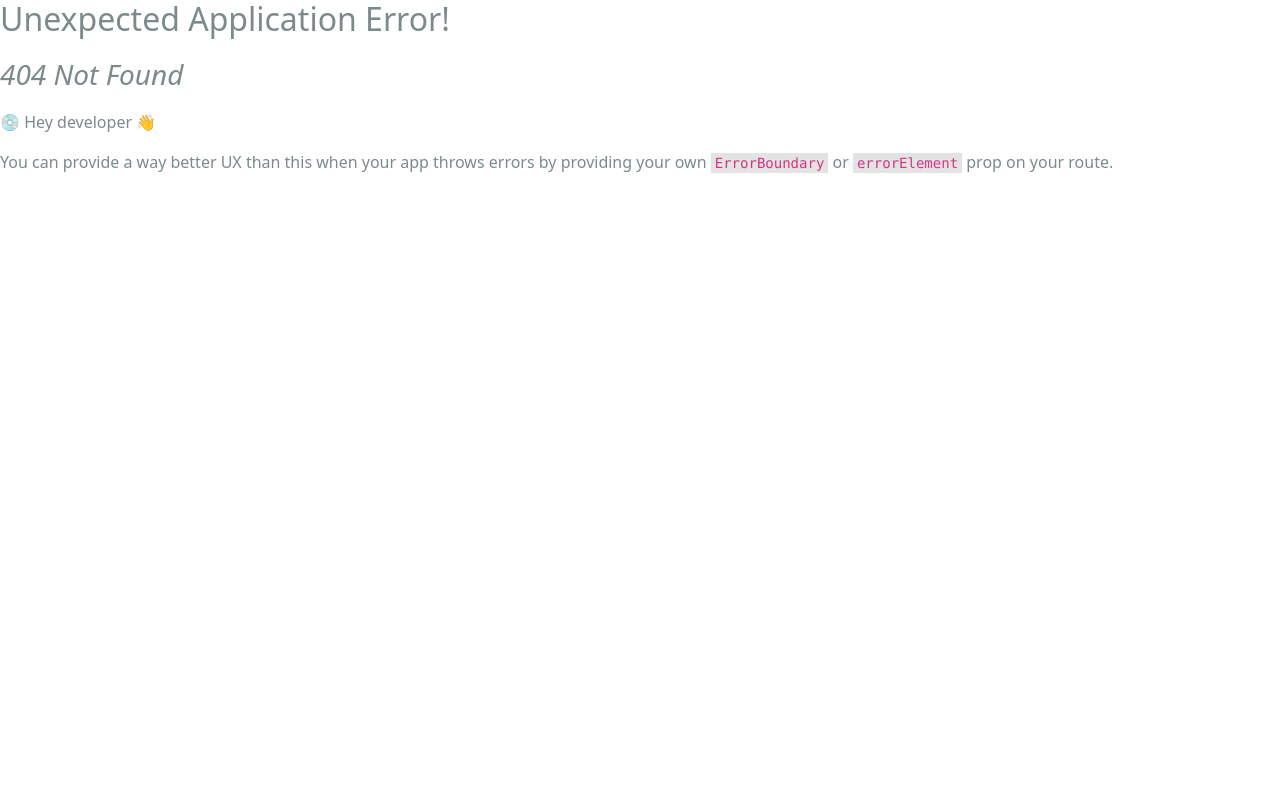
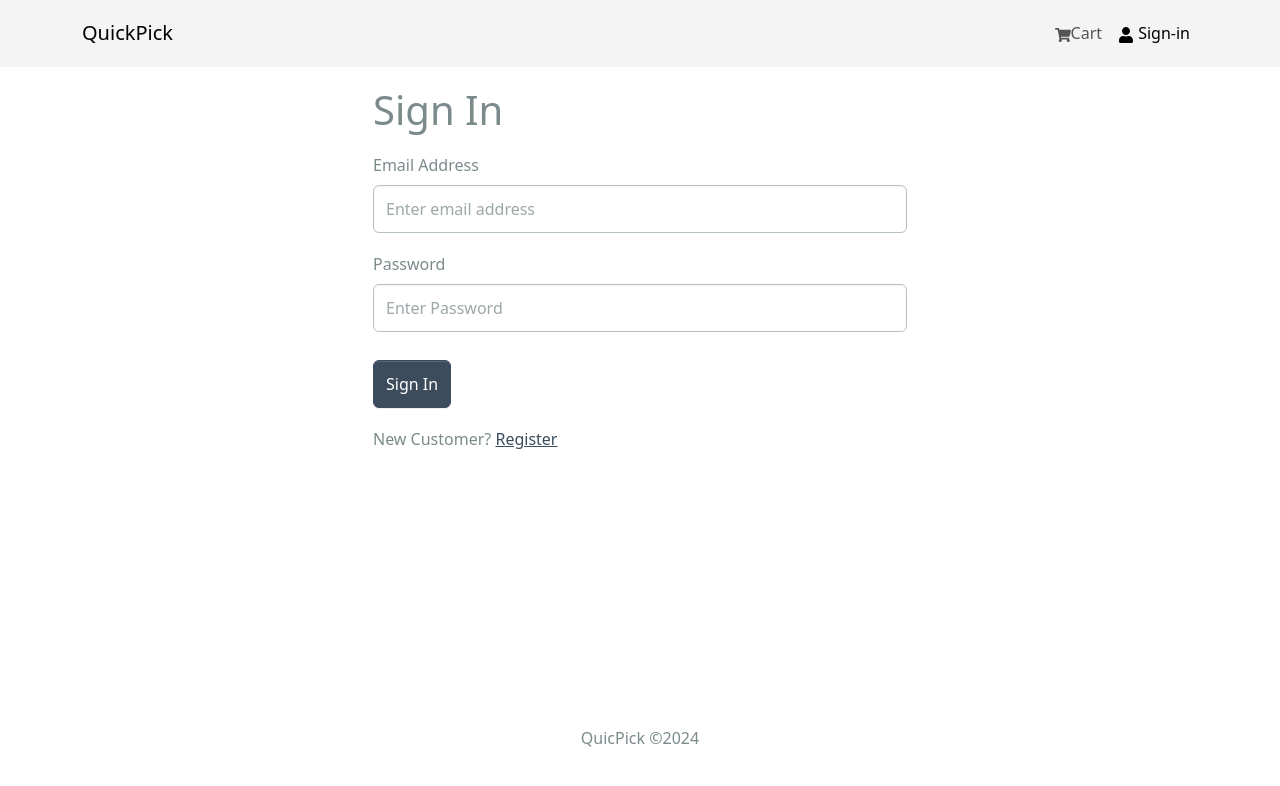
Before and after one commit to rajibdas51/quickpick, a React (Create React App) app in the folder client/: page /login in a window 1280 px wide. Before the commit this address had no page. Shown: the top 786 px of the page. Built offline with nearby package versions, Linux system fonts and the light colour scheme.

Commit message:
add Login page and login functionality

```diff
--- a/client/package.json
+++ b/client/package.json
@@ -20,7 +20,7 @@
     "react-router-bootstrap": "^0.26.2",
     "react-router-dom": "^6.8.2",
     "react-scripts": "5.0.1",
-    "react-toastify": "^9.1.1",
+    "react-toastify": "^9.1.3",
     "web-vitals": "^2.1.4"
   },
   "scripts": {
--- a/client/src/App.js
+++ b/client/src/App.js
@@ -1,5 +1,7 @@
 import React from 'react';
 import { Container } from 'react-bootstrap';
+import { ToastContainer } from 'react-toastify';
+import 'react-toastify/dist/ReactToastify.css';
 import Header from './components/Header';
 import Footer from './components/Footer';
 import { Outlet } from 'react-router-dom';
@@ -14,6 +16,7 @@
       </main>
 
       <Footer />
+      <ToastContainer />
     </>
   );
 };
--- /dev/null
+++ b/client/src/components/FormContainer.jsx
@@ -0,0 +1,14 @@
+import { Container, Row, Col } from 'react-bootstrap';
+const FormContainer = ({ children }) => {
+  return (
+    <Container>
+      <Row className='justify-content-md-center'>
+        <Col xs={12} md={6}>
+          {children}
+        </Col>
+      </Row>
+    </Container>
+  );
+};
+
+export default FormContainer;
--- a/client/src/components/Header.jsx
+++ b/client/src/components/Header.jsx
@@ -1,10 +1,19 @@
 import React from 'react';
-import { Badge, Navbar, Nav, Container, NavbarBrand } from 'react-bootstrap';
+import {
+  Badge,
+  Navbar,
+  Nav,
+  Container,
+  NavbarBrand,
+  NavDropdown,
+} from 'react-bootstrap';
 import { FaShoppingCart, FaUser } from 'react-icons/fa';
 import { useSelector } from 'react-redux';
 import { LinkContainer } from 'react-router-bootstrap';
 const Header = () => {
   const { cartItems } = useSelector((state) => state.cart);
+  const { userInfo } = useSelector((state) => state.auth);
+  const logoutHandler = () => {};
   return (
     <header>
       <Navbar bg='light' variant='light' expand='md' collapseOnSelect>
@@ -25,9 +34,23 @@
                   </Badge>
                 )}
               </Nav.Link>
-              <Nav.Link href='/login'>
-                <FaUser /> Sign-in
-              </Nav.Link>
+
+              {userInfo ? (
+                <NavDropdown title={userInfo.name} id='username'>
+                  <LinkContainer to='/profile'>
+                    <NavDropdown.Item>Profile</NavDropdown.Item>
+                  </LinkContainer>
+                  <NavDropdown.Item onClick={logoutHandler}>
+                    Logout
+                  </NavDropdown.Item>
+                </NavDropdown>
+              ) : (
+                <LinkContainer to='/login'>
+                  <Nav.Link href='/login'>
+                    <FaUser /> Sign-in
+                  </Nav.Link>
+                </LinkContainer>
+              )}
             </Nav>
           </Navbar.Collapse>
         </Container>
--- a/client/src/index.js
+++ b/client/src/index.js
@@ -14,6 +14,7 @@
 import HomePage from './pages/HomePage';
 import SingleProductPage from './pages/SingleProductPage';
 import CartPage from './pages/CartPage';
+import LoginPage from './pages/LoginPage';
 
 const router = createBrowserRouter(
   createRoutesFromElements(
@@ -21,9 +22,11 @@
       <Route index={true} path='/' element={<HomePage />} />
       <Route path='/product/:id' element={<SingleProductPage />} />
       <Route path='/cart' element={<CartPage />} />
+      <Route path='/login' element={<LoginPage />} />
     </Route>
   )
 );
+
 const root = ReactDOM.createRoot(document.getElementById('root'));
 root.render(
   <React.StrictMode>
--- /dev/null
+++ b/client/src/pages/LoginPage.jsx
@@ -0,0 +1,88 @@
+import { useEffect, useState } from 'react';
+import { Link, useLocation, useNavigate } from 'react-router-dom';
+import { useDispatch, useSelector } from 'react-redux';
+import { Form, Button, Row, Col } from 'react-bootstrap';
+import FormContainer from '../components/FormContainer';
+import Loader from '../components/Loader';
+import { useLoginMutation } from '../slices/usersApiSlice';
+import { setCredentials } from '../slices/authSlice';
+import { toast } from 'react-toastify';
+
+const LoginPage = () => {
+  const [email, setEmail] = useState('');
+  const [password, setPassword] = useState('');
+
+  const dispatch = useDispatch();
+  const navigate = useNavigate();
+
+  const [login, { isLoading }] = useLoginMutation();
+
+  const { userInfo } = useSelector((state) => state.auth);
+
+  const { search } = useLocation();
+  const sp = new URLSearchParams(search);
+
+  const redirect = sp.get('redirect') || '/';
+
+  useEffect(() => {
+    if (userInfo) {
+      navigate(redirect);
+    }
+  }, [userInfo, redirect, navigate]);
+
+  const submitHandler = async (e) => {
+    e.preventDefault();
+    try {
+      const res = await login({ email, password }).unwrap();
+      dispatch(setCredentials(res));
+      navigate(redirect);
+    } catch (error) {
+      toast.error(error?.data?.message || error.error);
+    }
+  };
+  return (
+    <FormContainer>
+      <h1>Sign In</h1>
+      <Form onSubmit={submitHandler}>
+        <Form.Group controlId='email' className='my-3'>
+          <Form.Label>Email Address</Form.Label>
+          <Form.Control
+            type='email'
+            placeholder='Enter email address'
+            value={email}
+            onChange={(e) => setEmail(e.target.value)}
+          ></Form.Control>
+        </Form.Group>
+        <Form.Group controlId='password' className='my-3'>
+          <Form.Label>Password</Form.Label>
+          <Form.Control
+            type='password'
+            placeholder='Enter Password'
+            value={password}
+            onChange={(e) => setPassword(e.target.value)}
+          ></Form.Control>
+        </Form.Group>
+        <Button
+          type='submit'
+          variant='primary'
+          className='mt-2'
+          disabled={isLoading}
+        >
+          Sign In
+        </Button>
+        {isLoading && <Loader />}
+      </Form>
+
+      <Row className='py-3'>
+        <Col>
+          New Customer?{' '}
+          <Link to={redirect ? `/register?redirect=${redirect}` : '/register'}>
+            Register
+          </Link>
+        </Col>
+      </Row>
+    </FormContainer>
+  );
+};
+
+export default LoginPage;
```
Also changed, not shown: 1 other file (tests, documents, lock files or other folders).
